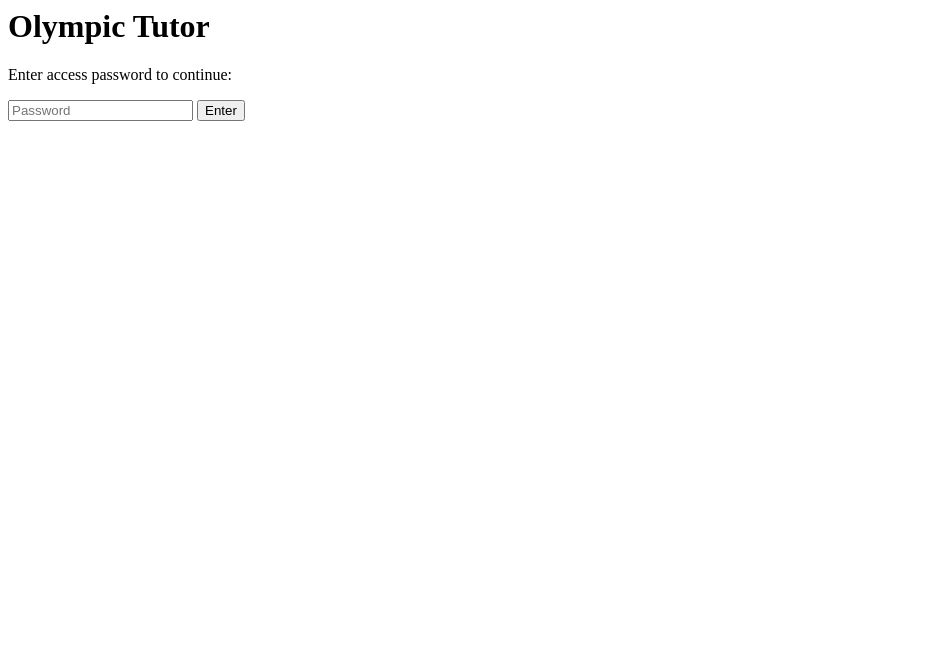
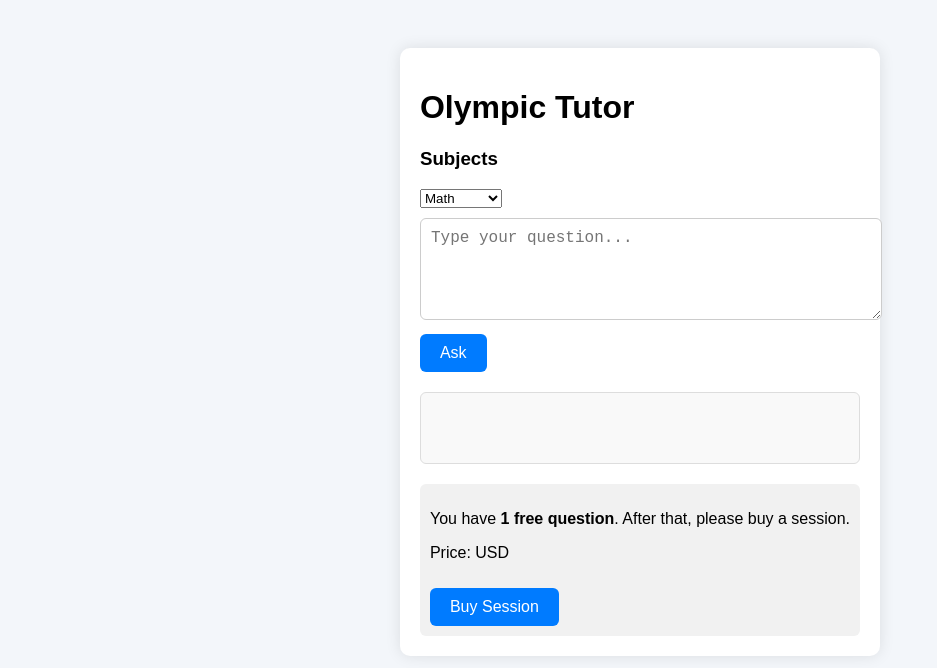
Before and after one commit to Alex-eco/olympic-app, a plain HTML site: page frontend/index.html in a window 1280 px wide. Shown: the whole page, without its empty margins (0-937 px from the left). Drawn offline with Linux system fonts and the light colour scheme.

Commit message:
Update index.html

```diff
--- a/frontend/index.html
+++ b/frontend/index.html
@@ -1,17 +1,73 @@
+<!DOCTYPE html>
+<html lang="en">
+<head>
+  <meta charset="UTF-8" />
+  <meta name="viewport" content="width=device-width, initial-scale=1.0"/>
+  <title>Olympic Tutor</title>
+  <style>
+    body {
+      font-family: Arial, sans-serif;
+      background: #f3f6fa;
+      display: flex;
+      justify-content: center;
+      align-items: flex-start;
+      padding-top: 40px;
+    }
+    .container {
+      max-width: 600px;
+      background: white;
+      padding: 20px;
+      border-radius: 10px;
+      box-shadow: 0 0 15px rgba(0,0,0,0.1);
+    }
+    textarea {
+      width: 100%;
+      min-height: 80px;
+      padding: 10px;
+      margin-top: 10px;
+      font-size: 16px;
+      border-radius: 6px;
+      border: 1px solid #ccc;
+    }
+    button {
+      margin-top: 10px;
+      padding: 10px 20px;
+      background: #007bff;
+      color: white;
+      border: none;
+      border-radius: 6px;
+      cursor: pointer;
+      font-size: 16px;
+    }
+    button:hover {
+      background: #0056b3;
+    }
+    #answer {
+      margin-top: 20px;
+      padding: 10px;
+      background: #f9f9f9;
+      border-radius: 6px;
+      min-height: 50px;
+      border: 1px solid #ddd;
+    }
+    #purchase {
+      margin-top: 20px;
+      padding: 10px;
+      background: #f1f1f1;
+      border-radius: 6px;
+    }
+    #sessionArea {
+      margin-top: 15px;
+      background: #eef7ff;
+      padding: 10px;
+      border-radius: 6px;
+    }
+  </style>
+</head>
 <body>
   <div class="container">
     <h1>Olympic Tutor</h1>
 
-    <!-- PASSWORD SCREEN -->
-    <div id="passwordGate">
-      <p>Enter access password to continue:</p>
-      <input type="password" id="accessPassword" placeholder="Password" />
-      <button id="accessBtn">Enter</button>
-      <div id="accessError" style="color:red;"></div>
-    </div>
-
-    <!-- QUESTION AREA -->
-    <div id="mainApp" style="display:none;">
     <h3>Subjects</h3>
     <select id="subject">
       <option value="math">Math</option>
@@ -19,16 +75,15 @@
       <option value="chemistry">Chemistry</option>
       <option value="biology">Biology</option>
     </select>
-      <br/><br/>
 
     <textarea id="question" placeholder="Type your question..."></textarea>
-      <br/>
     <button id="askBtn">Ask</button>
+
     <div id="answer"></div>
 
-      <hr>
     <div id="purchase">
-        <p>You have 1 free question. After that, buy access for <span id="price"></span> USD.</p>
+      <p>You have <strong>1 free question</strong>. After that, please buy a session.</p>
+      <p>Price: <span id="price"></span> USD</p>
       <button id="buyBtn">Buy Session</button>
       <div id="checkout"></div>
     </div>
@@ -39,6 +94,6 @@
     </div>
   </div>
 
-  </div>
   <script src="app.js"></script>
 </body>
+</html>
```
Lines whose indentation alone changed are shown as unchanged.
